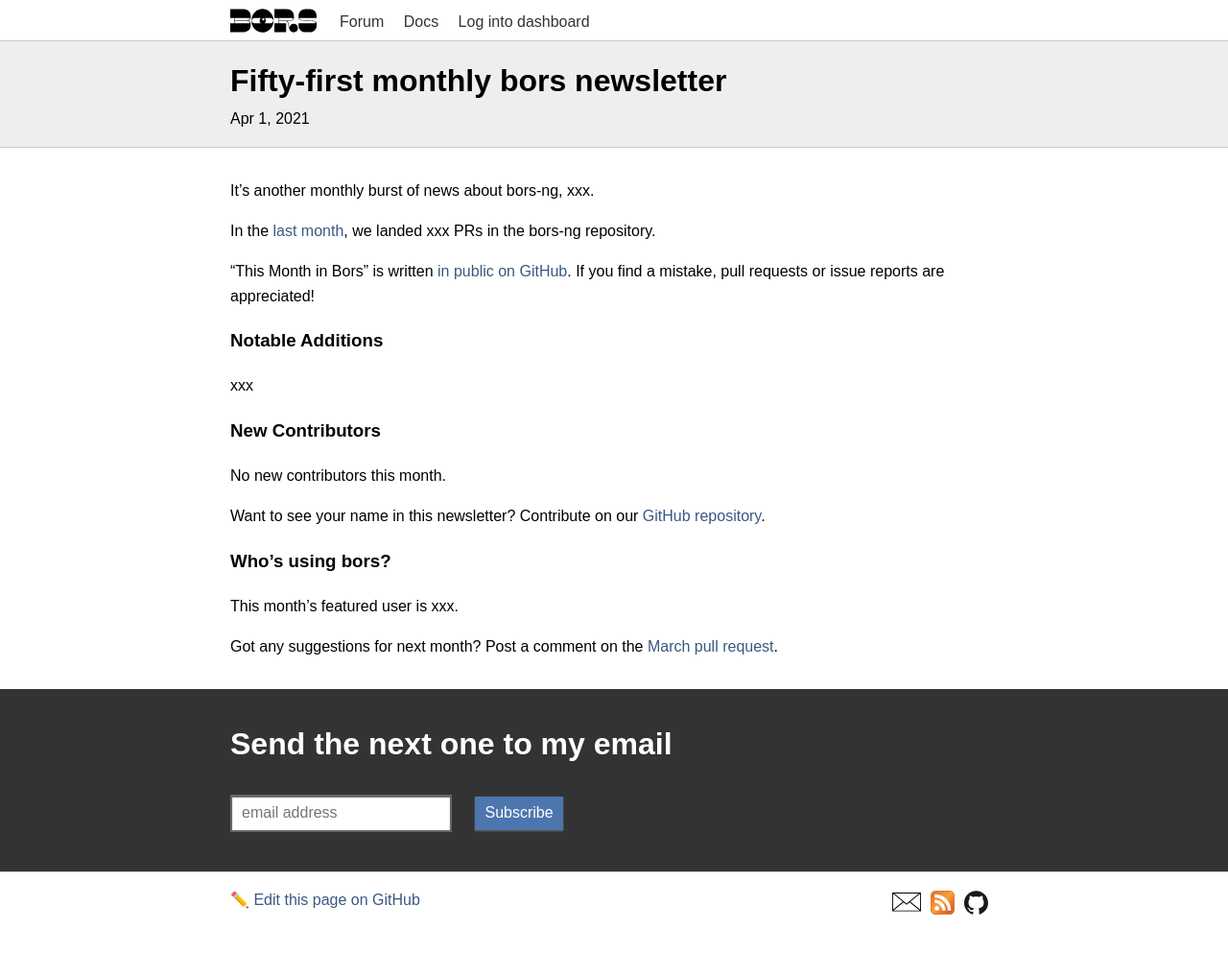
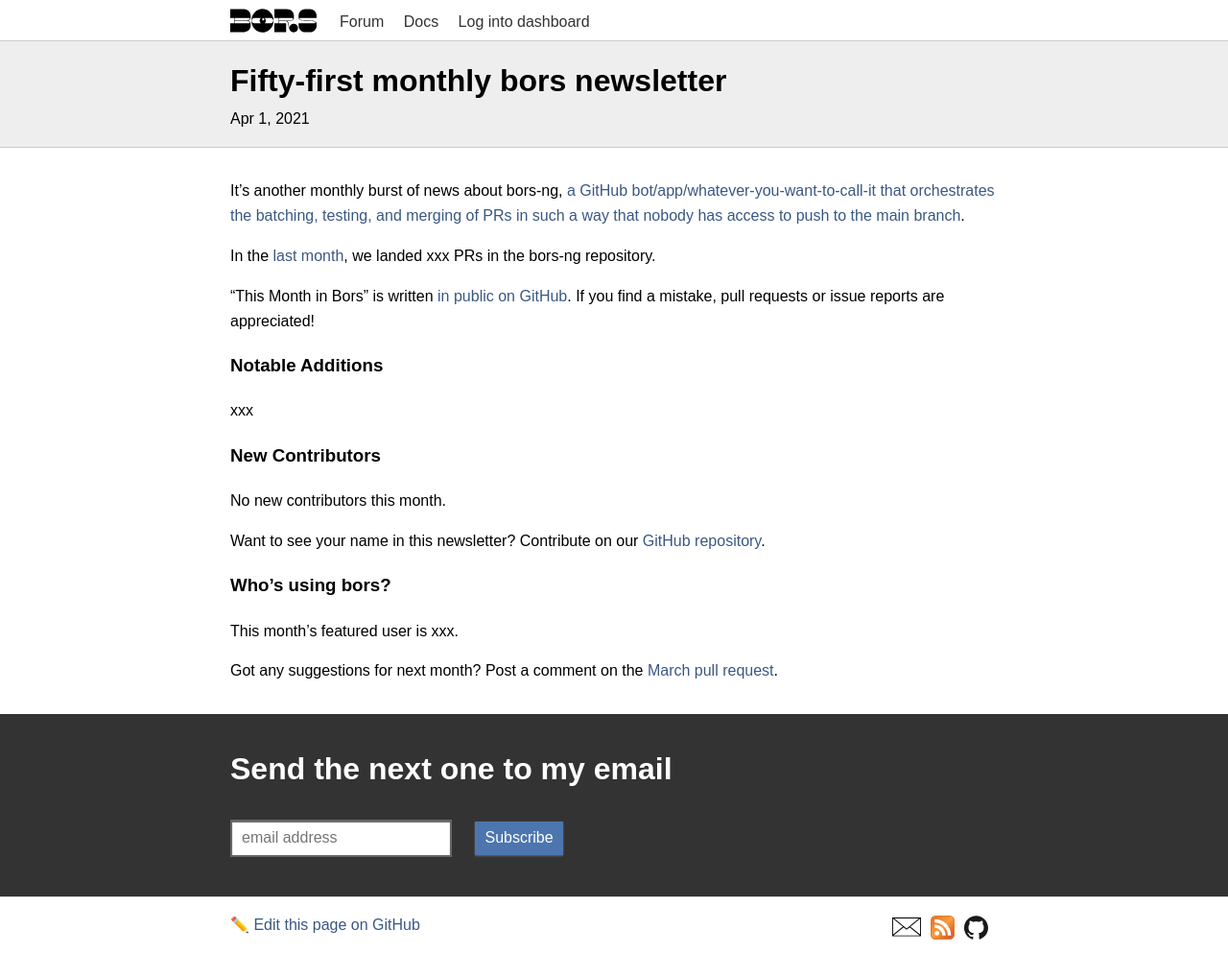
Before and after one commit to bors-ng/bors-ng.github.io, a Jekyll site: the page built from _posts/2021-04-01-tmib-51.md, in a window 1280 px wide. Shown: the whole page at 96% size. Built offline with Jekyll 4.4.1, drawn with Linux system fonts in a browser that asks for light colours; before the commit the page ends 967 px from its top, so only the background shows below that.

Commit message:
Add synopsis

```diff
--- a/_posts/2021-04-01-tmib-51.md
+++ b/_posts/2021-04-01-tmib-51.md
@@ -6,7 +6,7 @@
 categories: newsletter
 ---
 
-It's another monthly burst of news about bors-ng, xxx.
+It's another monthly burst of news about bors-ng, [a GitHub bot/app/whatever-you-want-to-call-it that orchestrates the batching, testing, and merging of PRs in such a way that nobody has access to push to the main branch](https://www.christopherbiscardi.com/bors).
 
 In the [last month](https://github.com/bors-ng/bors-ng/pulls?utf8=%E2%9C%93&q=is%3Apr%20is%3Amerged%20closed%3A2021-02-01..2021-02-28),
 we landed xxx PRs in the bors-ng repository.
```
